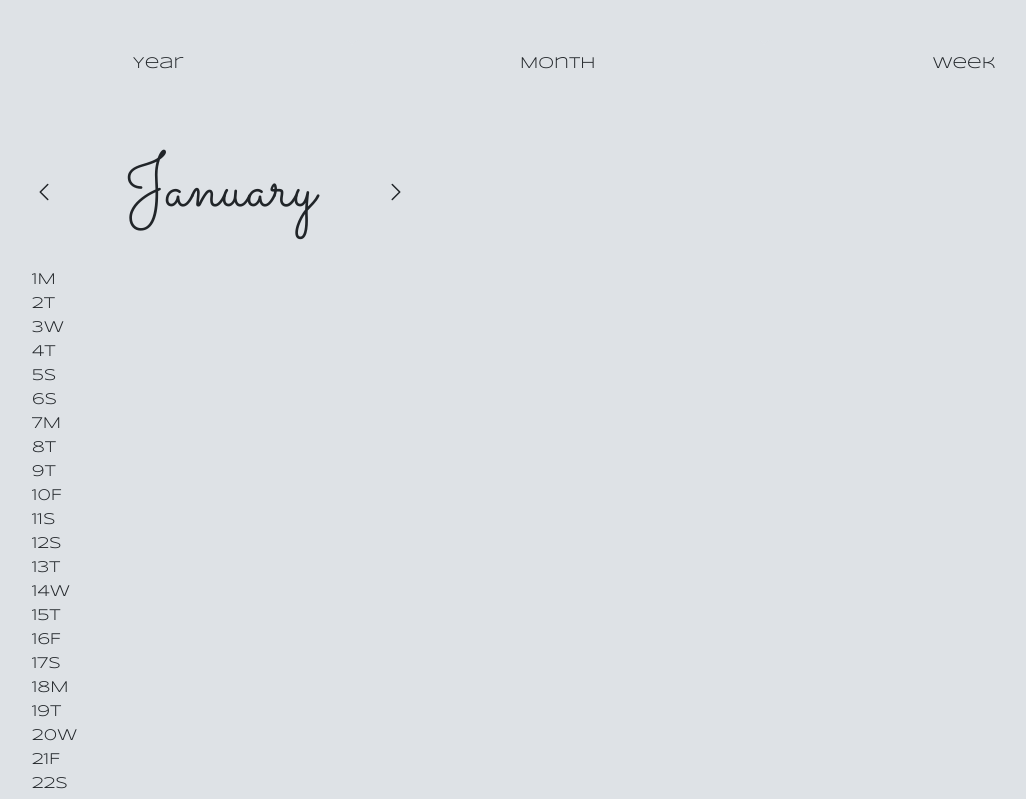
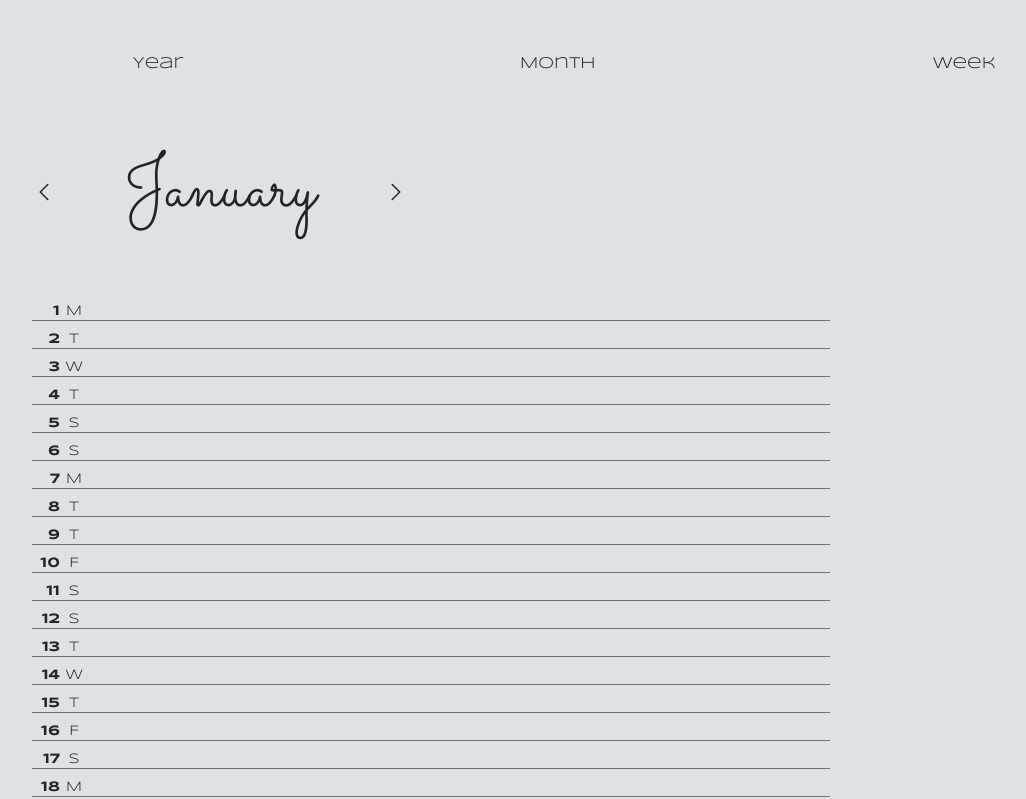
Before and after one commit to MandyPetrakis/bujo_2.0, a Next.js app: page /dashboard/month-spread/1/1 in a window 1280 px wide. Shown: the top 799 px of the page, without its empty margins (76-1102 px from the left). Built offline with nearby package versions, Linux system fonts and the light colour scheme; no server answers; the database is empty.

Commit message:
monthly habit fetch and render

```diff
--- a/src/app/components/month-spread/calendar.tsx
+++ b/src/app/components/month-spread/calendar.tsx
@@ -1,12 +1,13 @@
-import { createCalendar } from "@/app/lib/data";
+import { createMonthArray } from "@/app/lib/data";
 import Day from "./day";
 
 export default function Calendar(props: { year: number; month: number }) {
-  const calendar = createCalendar(props.year, props.month);
+  // creates an array with the length of the days in the currently viewed month.
+  // maps through the array to add the events on that day.
 
-  const calendarRender = calendar.map((day) => {
+  const calendar = createMonthArray(props.year, props.month).map((day) => {
     return <Day params={{ day }} key={day.day} />;
   });
 
-  return <div>{calendarRender}</div>;
+  return <div className="w-3/4 mt-[33px]">{calendar}</div>;
 }
--- a/src/app/components/month-spread/day.tsx
+++ b/src/app/components/month-spread/day.tsx
@@ -16,10 +16,17 @@ export default async function Day({
   const eventsDisplay = events.map((event) => event.description);
 
   return (
-    <div key={params.day.day}>
-      {params.day.day}
-      {params.day.dayOfWeek.charAt(0)}
-      <>{eventsDisplay}</>
+    <div
+      className="flex h-5 mb-2 text-sm border-b border-medium"
+      key={params.day.day}
+    >
+      <div className="w-7 flex font-semibold justify-end mr-1">
+        {params.day.day}
+      </div>
+      <div className="w-5 flex justify-center mr-1">
+        {params.day.dayOfWeek.charAt(0)}
+      </div>
+      <div>{eventsDisplay}</div>
     </div>
   );
 }
--- a/src/app/components/month-spread/habits.tsx
+++ b/src/app/components/month-spread/habits.tsx
@@ -1,3 +1,34 @@
-export default function Habits() {
-  return <div> habits</div>;
+import { createMonthArray, fetchActiveHabits } from "@/app/lib/data";
+export default async function Habits(props: { year: number; month: number }) {
+  const habits = await fetchActiveHabits(props.year, props.month);
+
+  const habitRender = habits.map((habit) => {
+    const monthArray = createMonthArray(props.year, props.month).map((day) => {
+      //convert dates_completed and day.date to string for comparison
+      const completedString = habit.dates_completed.map((date) =>
+        date.toString()
+      );
+      const date = new Date(day.date).toString();
+      const completed = completedString.includes(date);
+
+      return (
+        <div
+          key={day.day}
+          className="border-t last:border-b border-l border-medium font-semibold h-7 w-10 flex place-content-center"
+        >
+          {completed ? "X" : null}
+        </div>
+      );
+    });
+    return (
+      <div className="last-of-type:border-r border-medium" key={habit.id}>
+        <div className="-rotate-45 whitespace-nowrap w-5">
+          {habit.description}
+        </div>
+        <div>{monthArray}</div>
+      </div>
+    );
+  });
+
+  return <div className="flex">{habitRender}</div>;
 }
--- a/src/app/dashboard/month-spread/[year]/[month]/page.tsx
+++ b/src/app/dashboard/month-spread/[year]/[month]/page.tsx
@@ -21,7 +21,10 @@ export default function MonthSpread({
         <MonthHeader month={month} />
         <NextButton month={month} year={year} />
       </div>
-      <Calendar year={year} month={month} />
+      <div className="flex">
+        <Calendar year={year} month={month} />
+        <Habits year={year} month={month} />
+      </div>
     </div>
   );
 }
--- a/src/app/lib/data.ts
+++ b/src/app/lib/data.ts
@@ -1,5 +1,5 @@
 import { sql } from "@vercel/postgres";
-import { EventsDisplay } from "./definitions";
+import { EventsDisplay, HabitsDisplay } from "./definitions";
 
 //date helper funcions
 
@@ -10,8 +10,6 @@ export function getDate() {
   const date = today.getDate();
   return { month, date, year };
 }
-
-export function updateDate() {}
 
 export function getDisplayMonth(month: number) {
   const displayMonth = month - 1;
@@ -52,30 +50,44 @@ export function getDayOfWeek(year: number, month: number, day: number) {
   return daysOfWeek[date.getDay()];
 }
 
-export async function fetchEventsByMonth(year: number, month: number) {
-  //   noStore();
+export function createMonthArray(year: number, month: number) {
+  const length = getDaysInMonth(year, month);
+  return Array.from({ length }, (_, index) => {
+    const date = new Date(`${year}-${month}-${index + 1}`).toDateString();
+    return {
+      day: index + 1,
+      dayOfWeek: getDayOfWeek(year, month, index + 1),
+      date: date,
+    };
+  });
+}
 
-  const daysInMonth: number = new Date(year, month, 0).getDate();
-  const start = `${year}-${month}-01`;
-  const end = `${year}-${month}-${daysInMonth}`;
+// fetch events
 
-  try {
-    const data = await sql<EventsDisplay>`
-      SELECT
-        events.id,
-        events.description,
-        events.date
-      FROM events
-      WHERE events.date BETWEEN ${start} AND ${end};
-    `;
-    const events = data.rows;
+// export async function fetchEventsByMonth(year: number, month: number) {
+//   //   noStore();
 
-    return events;
-  } catch (error) {
-    console.error("Database Error:", error);
-    throw new Error("Failed to fetch events.");
-  }
-}
+//   const daysInMonth: number = new Date(year, month, 0).getDate();
+//   const start = `${year}-${month}-01`;
+//   const end = `${year}-${month}-${daysInMonth}`;
+
+//   try {
+//     const data = await sql<EventsDisplay>`
+//       SELECT
+//         events.id,
+//         events.description,
+//         events.date
+//       FROM events
+//       WHERE events.date BETWEEN ${start} AND ${end};
+//     `;
+//     const events = data.rows;
+
+//     return events;
+//   } catch (error) {
+//     console.error("Database Error:", error);
+//     throw new Error("Failed to fetch events.");
+//   }
+// }
 
 export async function fetchEventsByDay(date: string) {
   //   noStore();
@@ -99,14 +111,26 @@ export async function fetchEventsByDay(date: string) {
   }
 }
 
-export function createCalendar(year: number, month: number) {
-  const length = getDaysInMonth(year, month);
-  return Array.from({ length }, (_, index) => {
-    const date = new Date(`${year}-${month}-${index + 1}`).toDateString();
-    return {
-      day: index + 1,
-      dayOfWeek: getDayOfWeek(year, month, index + 1),
-      date: date,
-    };
-  });
+//fetch habits
+
+export async function fetchActiveHabits(year: number, month: number) {
+  const daysInMonth: number = getDaysInMonth(year, month);
+  const date = `${year}-${month}-${daysInMonth}`;
+  try {
+    const data = await sql<HabitsDisplay>`
+      SELECT
+        habits.id,
+        habits.description,
+        habits.dates_completed
+      FROM habits
+        WHERE habits.active_month < ${date} AND habits.active = true;
+    `;
+
+    const habits = data.rows;
+
+    return habits;
+  } catch (error) {
+    console.error("Database Error:", error);
+    return [];
+  }
 }
--- a/src/app/lib/placeholder-data.js
+++ b/src/app/lib/placeholder-data.js
@@ -78,13 +78,25 @@ const habits = [
     id: "3958dc0e-787f-4377-85e9-fec4b6a6442a",
     user_id: "410544b2-4001-4271-9855-fec4b6a6442a",
     description: "Code",
-    dates: ["2024-04-02", "2024-04-01", "2024-04-03", "2024-04-06"],
+    active_month: "2024-4-01",
+    active: true,
+    dates_completed: '{"2024-04-02", "2024-04-01", "2024-04-03", "2024-04-06"}',
   },
   {
-    id: "3958dc0e-787f-4377-85e9-fec4b6a6442a",
+    id: "3958dc0e-787f-4377-85e9-fec4b6a6492a",
     user_id: "410544b2-4001-4271-9855-fec4b6a6442a",
     description: "No Caf",
-    dates: ["2024-04-02", "2024-04-01", "2024-04-03", "2024-04-06"],
+    active_month: "2024-4-01",
+    active: true,
+    dates_completed: '{"2024-04-02", "2024-04-01", "2024-04-03", "2024-04-06"}',
+  },
+  {
+    id: "3958dc0e-787f-4377-85e9-fec4b6a6452a",
+    user_id: "410544b2-4001-4271-9855-fec4b6a6442a",
+    description: "Workout",
+    active_month: "2024-4-01",
+    active: true,
+    dates_completed: '{"2024-04-02", "2024-04-01", "2024-04-03", "2024-04-06"}',
   },
 ];
 
```
Also changed, not shown: scripts/seed.js (+5 -3 lines), src/app/lib/definitions.tsx (+18 -0 lines), tsconfig.json (+4 -17 lines).
